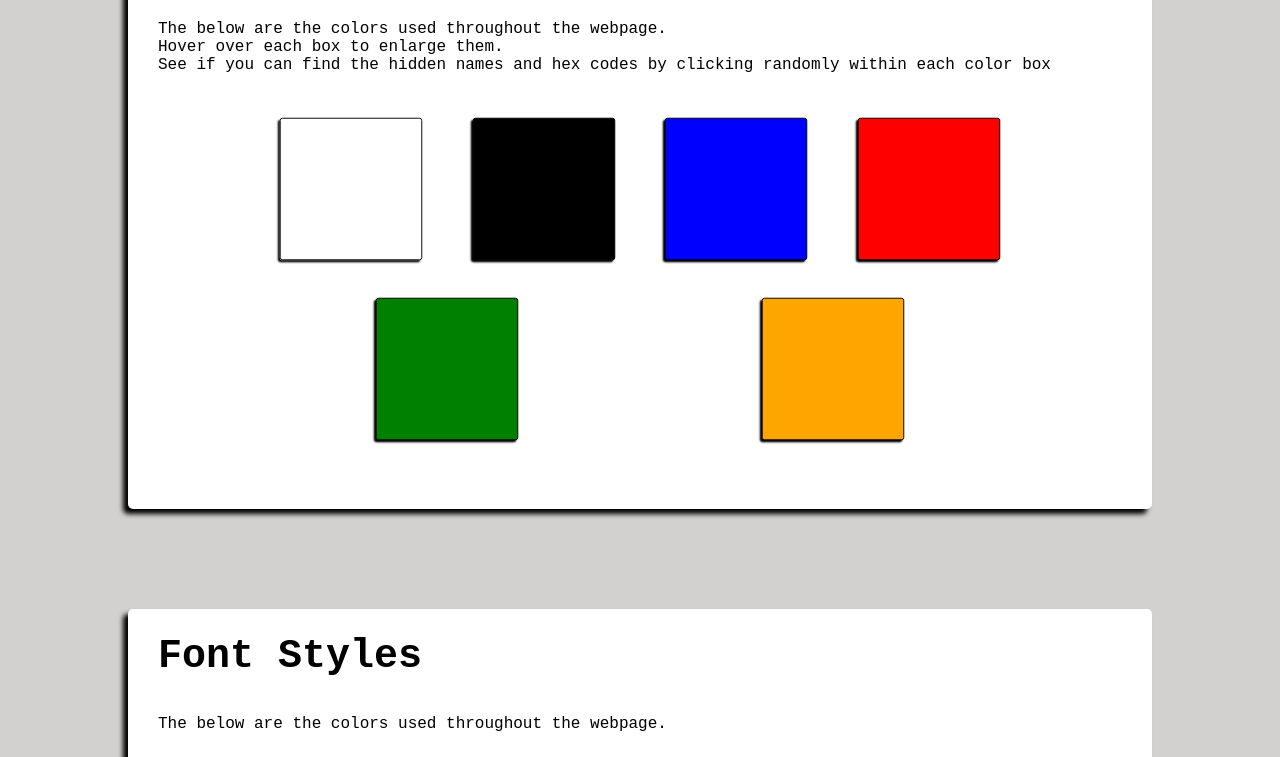
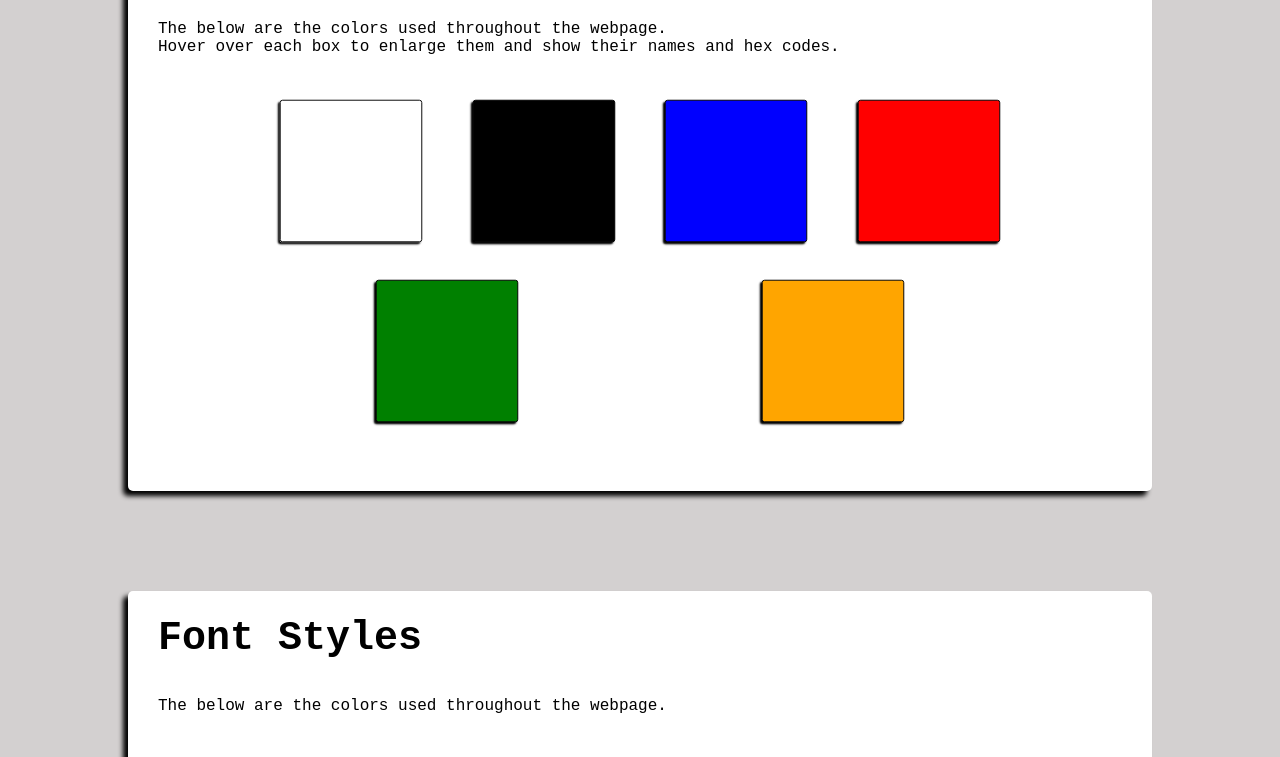
Before and after one commit to iolabiyi196/style-guide, a plain HTML site: page index.html in a window 1280 px wide. Shown: the part 211-968 px from the top of the page. Drawn offline with nearby package versions, Linux system fonts and the light colour scheme.

Commit message:
updated styling -3

```diff
--- a/index.html
+++ b/index.html
@@ -30,9 +30,8 @@
             <br /><br />
             <p>The below are the colors used throughout the webpage.</p>
             <p>
-                Hover over each box to enlarge them. <br />
-                See if you can find the hidden names and hex codes by clicking
-                randomly within each color box
+                Hover over each box to enlarge them and show their names and hex
+                codes.
             </p>
             <div class="flex-colors">
                 <div class="color white">
--- a/styles.css
+++ b/styles.css
@@ -93,10 +93,11 @@ a {
 .color-name, .hex-code {
     opacity: 0;
     margin-top: 25px;
-    transform: opacity .2s ease-in-out;
+    transition: opacity .5s ease-in-out;
 }
 
-.color-name:active, .hex-code:active {
+
+.color-name:hover, .hex-code:hover {
     opacity: 1;
 }
 
```
